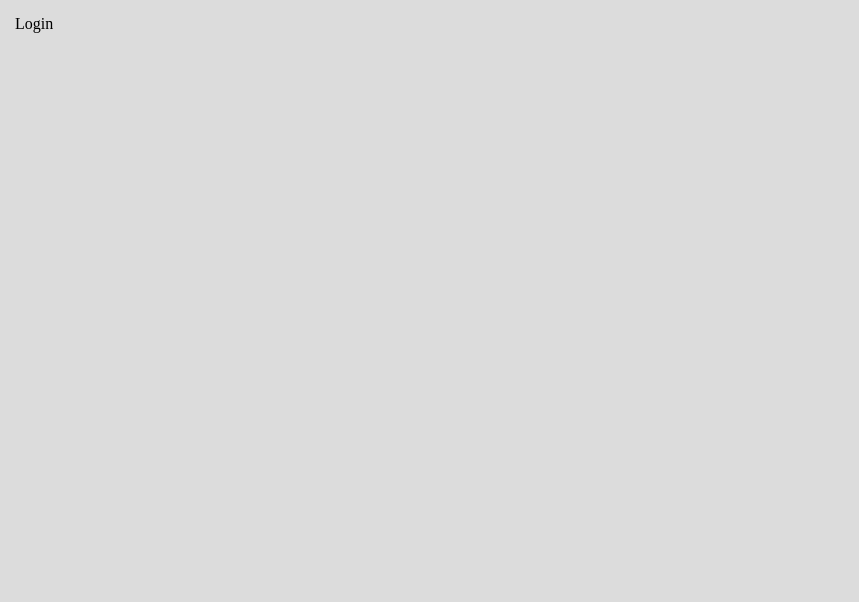
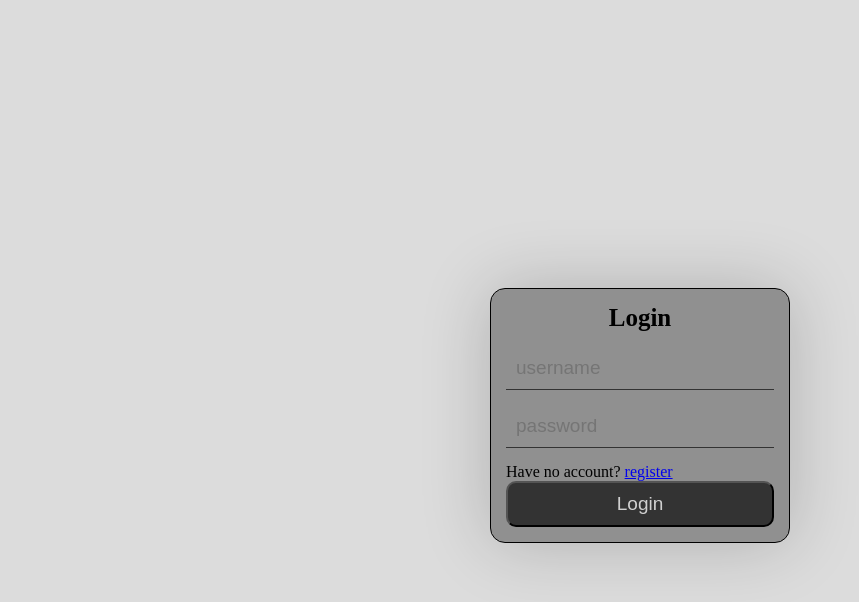
Before and after one commit to chiagoziepio/auth-frontend, a React (Vite) app: page /login in a window 1280 px wide. Shown: the top 602 px of the page, without its empty margins (0-859 px from the left). Built offline with nearby package versions, Linux system fonts and the light colour scheme.

Commit message:
enable logging in

```diff
--- a/src/component/Login.jsx
+++ b/src/component/Login.jsx
@@ -1,8 +1,74 @@
-import React from 'react'
+import React, { useContext } from 'react'
+import axios from "axios"
+import { UserContext } from '../../context/UserContext'
+import { Link } from  "react-router-dom"
 
 const Login = () => {
+ const {
+  username,
+
+  setPassword,
+  password,
+
+  setUsername,
+  errMsg,
+  setErrMsg
+  } = useContext(UserContext);
+
+  axios.defaults.withCredentials = true;
+  const handleLogin =async (e)=>{
+    e.preventDefault();
+    try{
+
+      const res = await axios.post("http://localhost:5050/api/user/login",{username,password});
+      const data = await res.data;
+      setErrMsg(data.msg);
+      alert(data.msg)
+
+    }catch(err){
+      console.log(err);
+      setErrMsg(err.response.data.msg);
+      alert(err.msg)
+    }
+
+      setPassword("");
+      setUsername("");
+      setErrMsg("")
+  }
   return (
-    <div>Login</div>
+    <div className='form'>
+
+    <form onSubmit={handleLogin}>
+      <h3>Login</h3>
+      <div className="input-control">
+        <input
+        type="text"
+        required
+        value={username}
+        onChange={e=>setUsername(e.target.value)}
+        placeholder='username'
+        />
+      </div>
+      <div className="input-control">
+        <input
+        type="password"
+        required
+        value={password}
+        onChange={e=>setPassword(e.target.value)}
+        placeholder='password'
+        />
+      </div>
+      <span>Have no account? <Link to= "/register">register</Link></span>
+      { errMsg ?
+
+      (<p className="feedback">{errMsg}</p>):(
+        ""
+      )
+      }
+      <button type="submit">Login</button>
+
+    </form>
+    </div>
   )
 }
 
--- a/src/component/register.jsx
+++ b/src/component/register.jsx
@@ -1,6 +1,7 @@
 import React, { useContext } from 'react'
 import axios from "axios"
 import { UserContext } from '../../context/UserContext'
+import { Link } from "react-router-dom"
 
 const register = () => {
  const {
@@ -22,9 +23,16 @@ const register = () => {
       const data = await res.data;
       setErrMsg(data.msg);
       alert(data.msg)
+
     }catch(err){
       console.log(err);
+      setErrMsg(err.response.data.msg);
+      alert(err.msg)
     }
+      setEmail("");
+      setPassword("");
+      setUsername("");
+      setErrMsg("")
   }
   return (
     <div className='form'>
@@ -58,6 +66,7 @@ const register = () => {
         placeholder='password'
         />
       </div>
+      <span>Already has account? <Link to= "/login">login</Link></span>
       { errMsg ?
 
       (<p className="feedback">{errMsg}</p>):(
```
